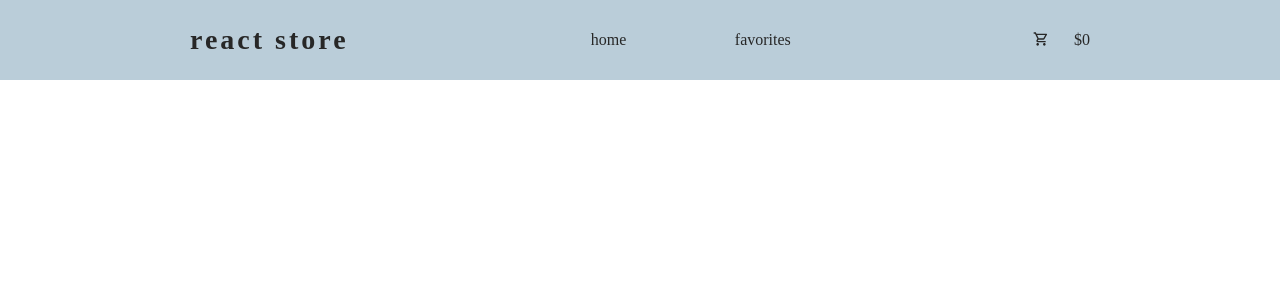
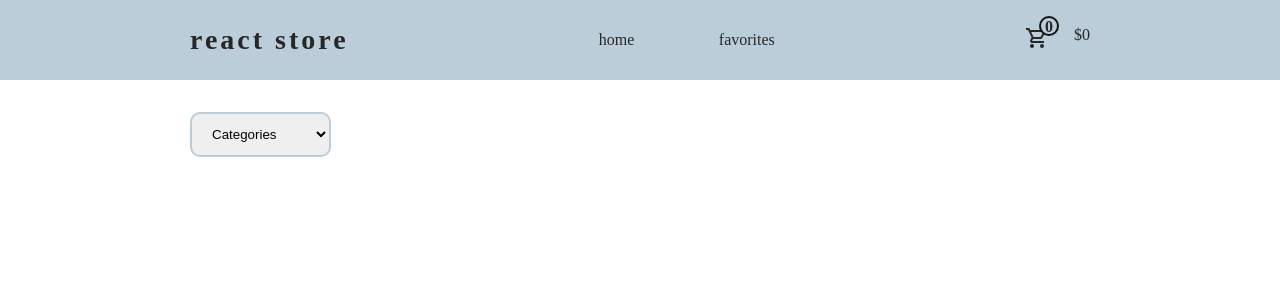
Before and after one commit to PedroEnciso/react-store, a React (Create React App) app: page / in a window 1280 px wide. Shown: the top 300 px of the page. Built offline with nearby package versions, Linux system fonts and the light colour scheme.

Commit message:
Nav styles and category option skeleton

```diff
--- a/src/App.js
+++ b/src/App.js
@@ -1,7 +1,13 @@
 import Nav from "./components/Nav";
+import UserControl from "./components/UserControl";
 
 function App() {
-  return <Nav />;
+  return (
+    <div>
+      <Nav />
+      <UserControl />
+    </div>
+  );
 }
 
 export default App;
--- /dev/null
+++ b/src/components/Categories.js
@@ -0,0 +1,14 @@
+import React from "react";
+
+const Categories = () => {
+  return (
+    <select name="categories" id="">
+      <option value="" defaultValue>
+        Categories
+      </option>
+      <option value="men's clothing">Men's clothing</option>
+    </select>
+  );
+};
+
+export default Categories;
--- a/src/components/Nav.js
+++ b/src/components/Nav.js
@@ -3,16 +3,25 @@ import styled from "styled-components";
 import { MdOutlineShoppingCart } from "react-icons/md";
 
 const Nav = () => {
+  let cartCount = "0";
+
   return (
     <div className="bg-light">
       <Navbar>
         <Title>react store</Title>
         <List>
-          <li>home</li>
-          <li>favorites</li>
+          <li>
+            <a href="#">home</a>
+          </li>
+          <li>
+            <a href="#">favorites</a>
+          </li>
         </List>
         <Cart>
-          <MdOutlineShoppingCart />
+          <div className="relative">
+            <MdOutlineShoppingCart className="cart-icon" />
+            <Cartcount className="bg-light">{cartCount}</Cartcount>
+          </div>
           <Cartprice>$0</Cartprice>
         </Cart>
       </Navbar>
@@ -51,4 +60,18 @@ const Cartprice = styled.p`
   padding-left: 25px;
 `;
 
+const Cartcount = styled.div`
+  position: absolute;
+  right: 0;
+  top: 0;
+  transform: translate(50%, -50%);
+  text-align: center;
+  height: 20px;
+  width: 20px;
+  border: 2px solid #111;
+  border-radius: 50%;
+  font-size: 1rem;
+  font-weight: 600;
+`;
+
 export default Nav;
--- /dev/null
+++ b/src/components/UserControl.js
@@ -0,0 +1,20 @@
+import React from "react";
+import styled from "styled-components";
+import Categories from "./Categories";
+
+const UserControl = () => {
+  return (
+    <UserControlContainer>
+      <Categories />
+    </UserControlContainer>
+  );
+};
+
+const UserControlContainer = styled.div`
+  width: 85%;
+  max-width: 900px;
+  margin: 0 auto;
+  padding-top: 2rem;
+`;
+
+export default UserControl;
--- a/src/global.css
+++ b/src/global.css
@@ -11,8 +11,34 @@
   --text-light: #6d6d6d;
 }
 
+*:focus {
+  border: none;
+  border-radius: 10px;
+  outline: 3px solid rgb(0, 198, 248);
+}
+
 body {
   color: var(--text-dark);
+}
+
+a {
+  color: inherit;
+  text-decoration: none;
+  padding: 0.5rem 0.75rem;
+}
+
+a:hover {
+  border-bottom: 2px solid var(--text-dark);
+}
+
+ul {
+  list-style: none;
+}
+
+select {
+  padding: 0.75rem 1rem;
+  border: 2px solid var(--color-light);
+  border-radius: 10px;
 }
 
 .bg-light {
@@ -27,6 +53,11 @@ body {
   color: var(--text-light);
 }
 
-ul {
-  list-style: none;
+.cart-icon {
+  font-weight: 600;
+  font-size: 1.5rem;
 }
+
+.relative {
+  position: relative;
+}
```
